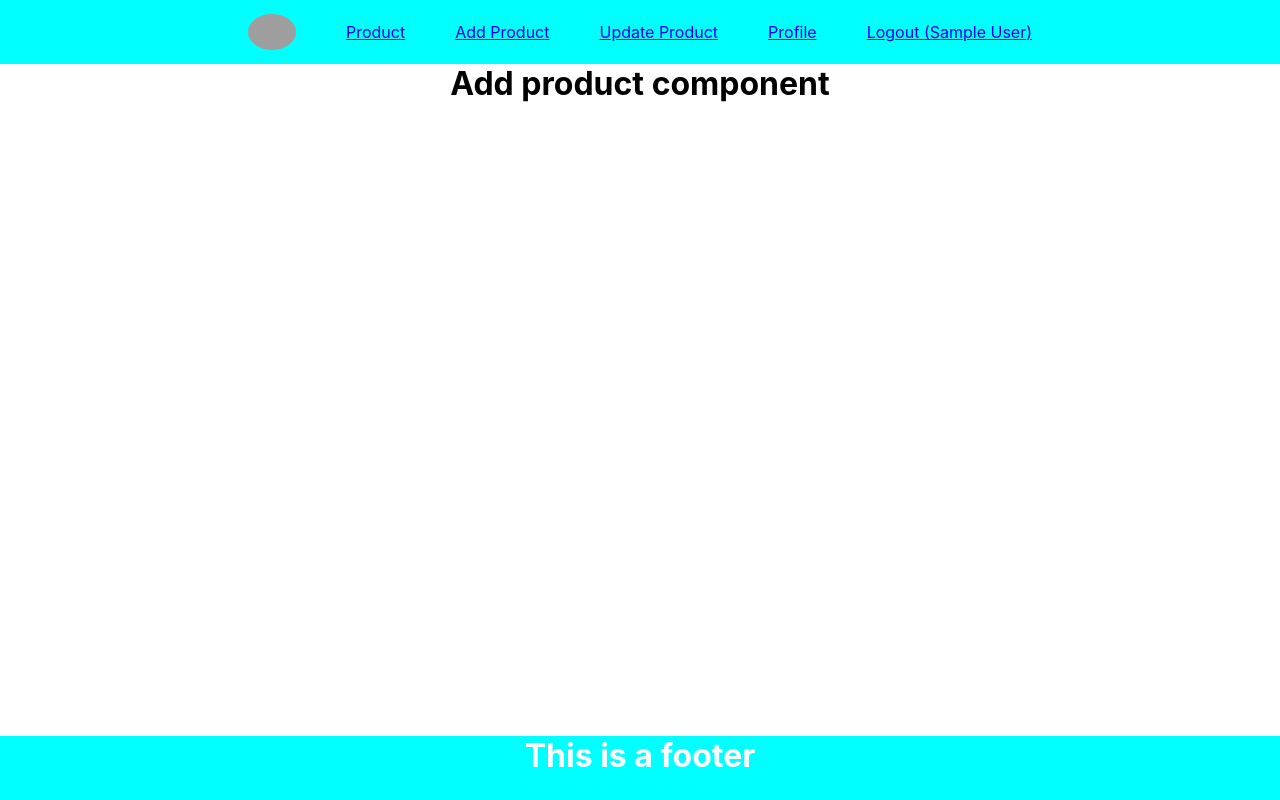
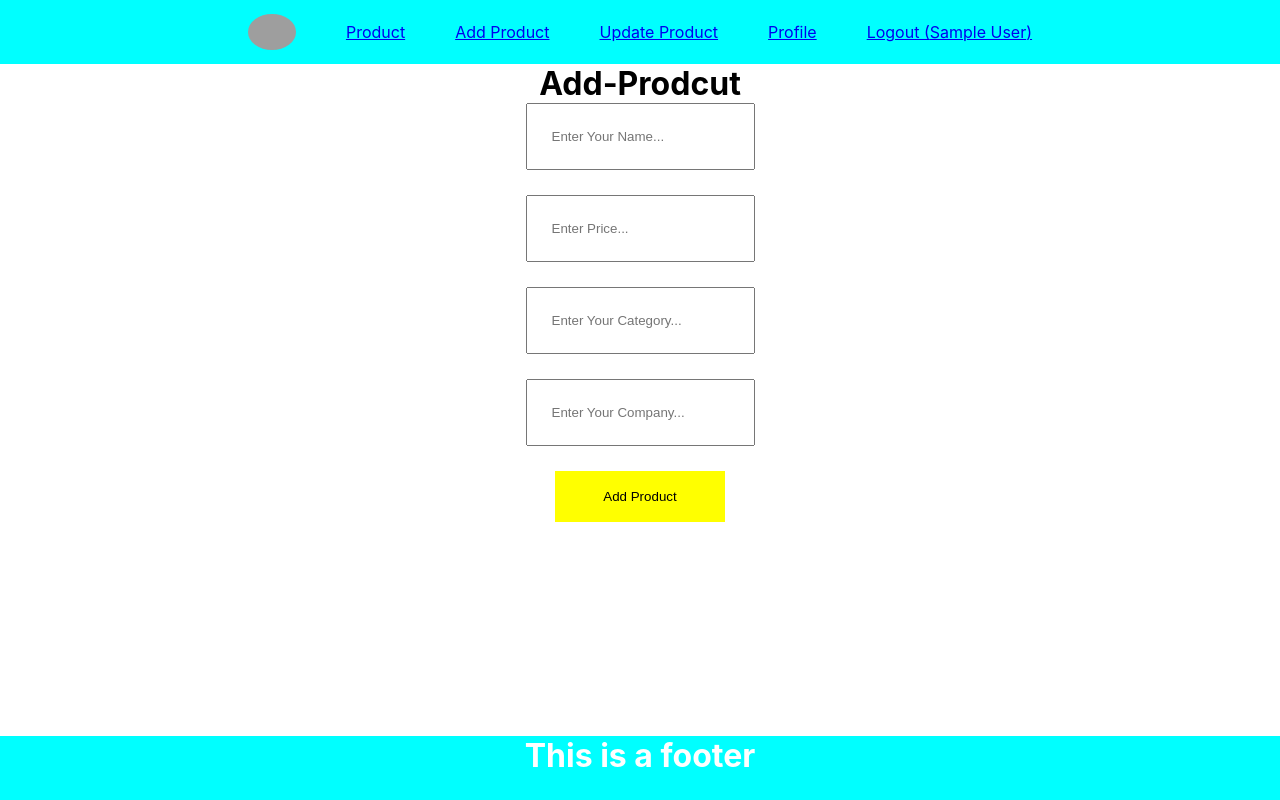
Before and after one commit to AnkitTomar2312/E-commerce, a React (Create React App) app: page /add-product in a window 1280 px wide. Built offline with nearby package versions, Linux system fonts and the light colour scheme; sample sign-in values are in the browser's storage; grey boxes are pictures that could not be loaded.

Commit message:
add product ui and api integration

```diff
--- a/src/App.js
+++ b/src/App.js
@@ -4,6 +4,7 @@ import Nav from "./components/Nav/nav";
 import Footer from "./components/Footer/footer";
 import Register from "./components/register";
 import Login from "./components/LogIn";
+import AddProduct from "./components/AddProduct";
 import { BrowserRouter, Route, Routes } from "react-router-dom";
 import PrivateComponent from "./components/PrivateComponent";
 function App() {
@@ -14,10 +15,7 @@ function App() {
         <Routes>
           <Route element={<PrivateComponent />}>
             <Route path="/" element={<h1>Product listing component</h1>} />
-            <Route
-              path="/add-product"
-              element={<h1>Add product component</h1>}
-            />
+            <Route path="/add-product" element={<AddProduct />} />
             <Route
               path="/update-product"
               element={<h1>Update Product component</h1>}
@@ -25,6 +23,7 @@ function App() {
             <Route path="/logout" element={<h1>logout component</h1>} />
             <Route path="/profile" element={<h1>profile component</h1>} />
           </Route>
+          {/* Not Private Components */}
           <Route path="/register" element={<Register />} />
           <Route path="/login" element={<Login />} />
         </Routes>
--- /dev/null
+++ b/src/components/AddProduct.js
@@ -0,0 +1,84 @@
+import React, { useState } from "react";
+const AddProduct = () => {
+  const [name, setName] = useState("");
+  const [price, setprice] = useState("");
+  const [category, setcategory] = useState("");
+  const [company, setcompany] = useState("");
+  const AddProduct = async () => {
+    console.warn(name, price, category, company);
+    const userId = JSON.parse(localStorage.getItem("user"));
+    let result = await fetch("http://localhost:5000/add-product", {
+      method: "post",
+      body: JSON.stringify({ name, price, category, userId, company }),
+      headers: {
+        "Content-Type": "application/json",
+      },
+    });
+    result = await result.json();
+    console.log(result);
+  };
+  return (
+    <div>
+      <h1>Add-Prodcut</h1>
+      <div
+        style={{
+          display: "flex",
+          justifyContent: "space-around",
+          flexDirection: "column",
+          alignItems: "center",
+          gap: "25px",
+          paddingBottom: "80px",
+        }}
+      >
+        <input
+          style={{ padding: "24px" }}
+          type="text"
+          placeholder="Enter Your Name..."
+          onChange={(e) => {
+            setName(e.target.value);
+          }}
+          value={name}
+        />
+        <input
+          style={{ padding: "24px" }}
+          type="text"
+          placeholder="Enter Price..."
+          onChange={(e) => {
+            setprice(e.target.value);
+          }}
+          value={price}
+        />
+        <input
+          style={{ padding: "24px" }}
+          type="text"
+          placeholder="Enter Your Category..."
+          onChange={(e) => {
+            setcategory(e.target.value);
+          }}
+          value={category}
+        />
+        <input
+          style={{ padding: "24px" }}
+          type="text"
+          placeholder="Enter Your Company..."
+          onChange={(e) => {
+            setcompany(e.target.value);
+          }}
+          value={company}
+        />
+        <input
+          style={{
+            padding: "18px 48px",
+            backgroundColor: "yellow",
+            border: "none",
+          }}
+          type="submit"
+          value="Add Product"
+          onClick={() => AddProduct()}
+        />
+      </div>
+    </div>
+  );
+};
+
+export default AddProduct;
```
